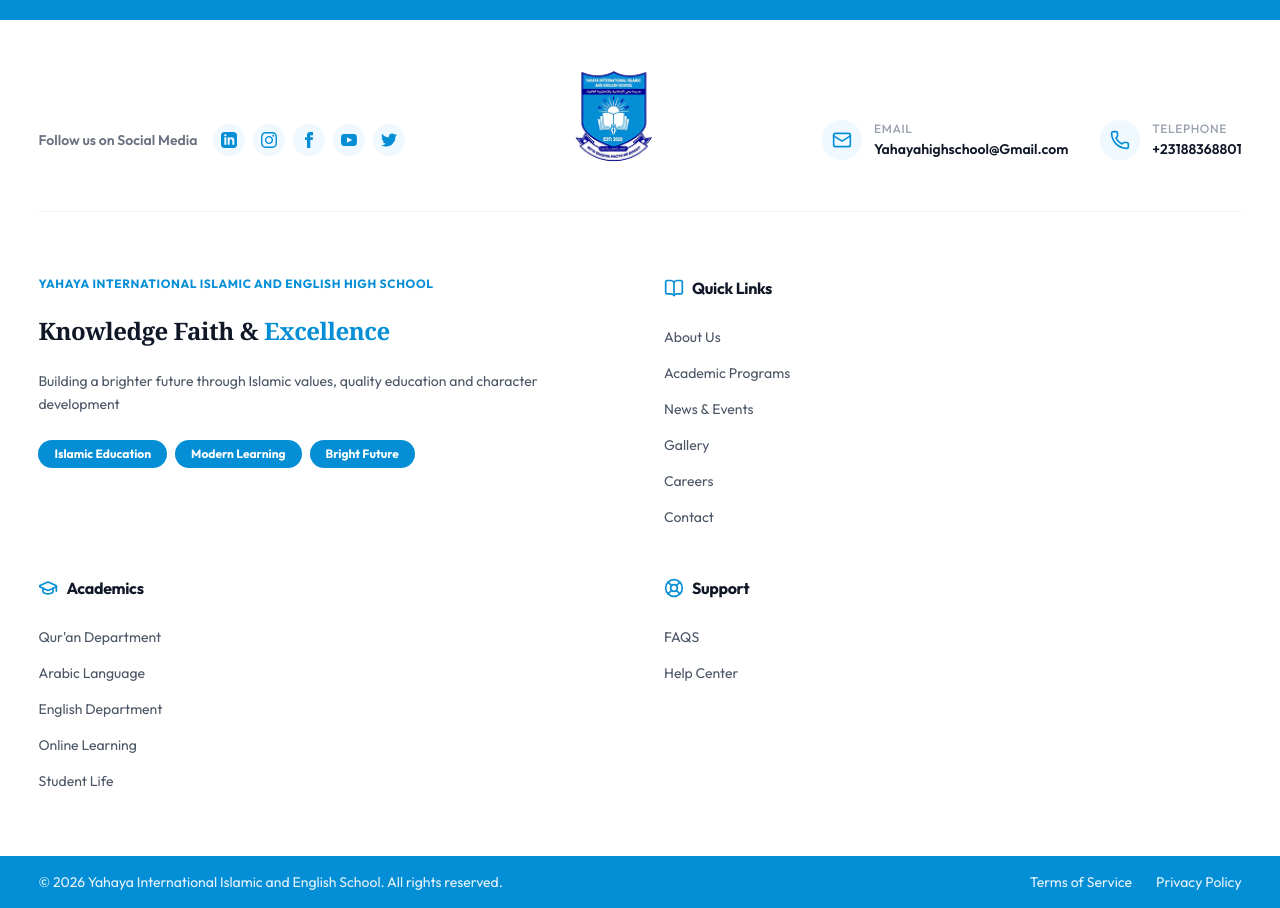
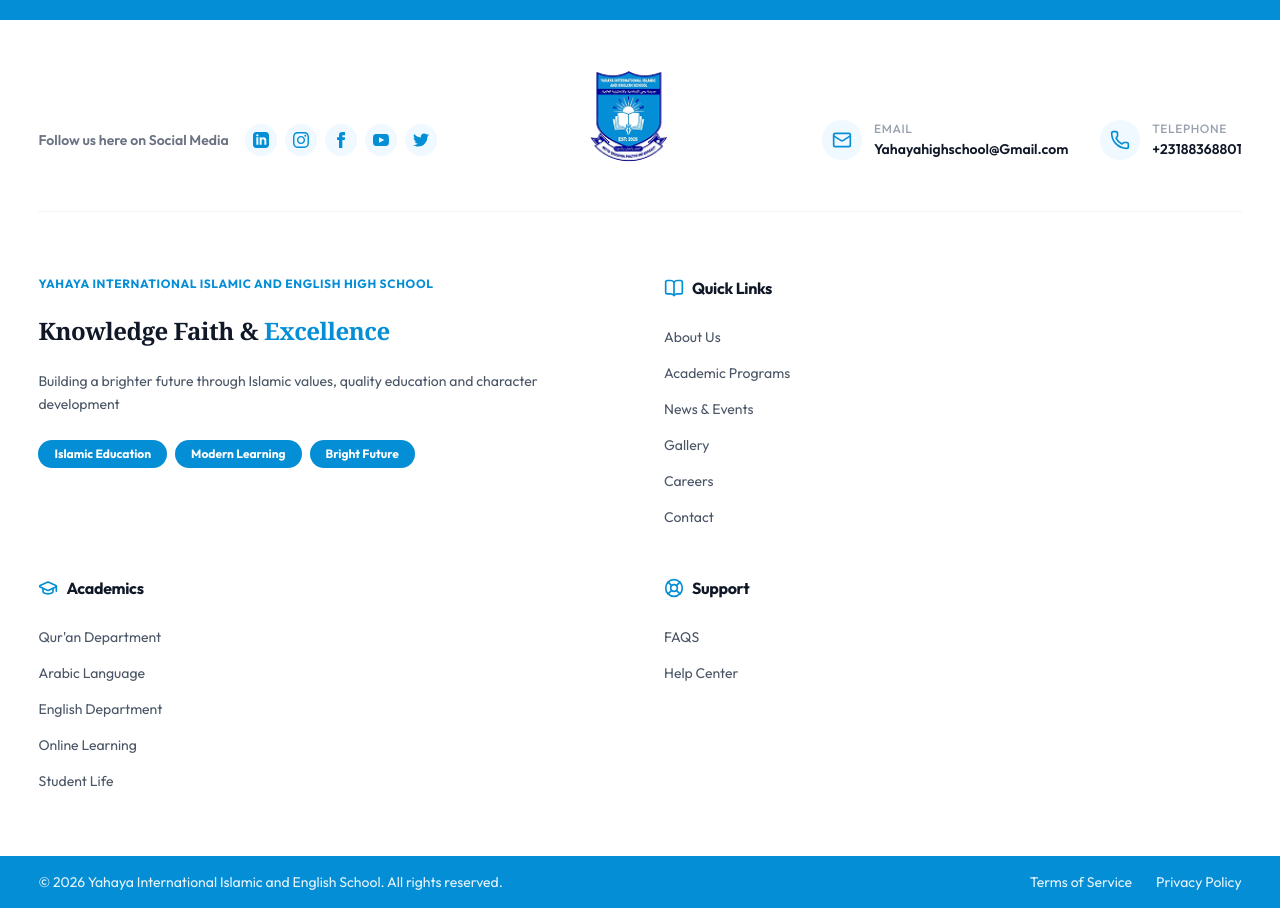
Before and after one commit to Hakromah/YAHAYASCHOOL, a Next.js app in the folder frontend/: page /en/donations in a window 1280 px wide. Shown: the part 4540-5448 px from the top of the page. Built offline with nearby package versions, Linux system fonts and the light colour scheme; no server answers.

Commit message:
make changes in the footer

```diff
--- a/frontend/components/public/Footer.tsx
+++ b/frontend/components/public/Footer.tsx
@@ -19,7 +19,7 @@ export function Footer({ locale = 'en' }: FooterProps) {
       <Container>
         <div className="flex flex-col md:flex-row items-center justify-between py-8 border-b border-gray-100 gap-8">
           <div className="flex items-center gap-4">
-            <span className="text-sm font-semibold text-gray-500">Follow us on Social Media</span>
+            <span className="text-sm font-semibold text-gray-500">Follow us here on Social Media</span>
             <div className="flex items-center gap-2">
               <a href="#" className="w-8 h-8 rounded-full bg-sky-50 text-[#048ED6] flex items-center justify-center hover:bg-[#048ED6] hover:text-white transition-colors">
                 <svg className="w-4 h-4" fill="currentColor" viewBox="0 0 24 24"><path d="M19 0h-14c-2.761 0-5 2.239-5 5v14c0 2.761 2.239 5 5 5h14c2.762 0 5-2.239 5-5v-14c0-2.761-2.238-5-5-5zm-11 19h-3v-11h3v11zm-1.5-12.268c-.966 0-1.75-.79-1.75-1.764s.784-1.764 1.75-1.764 1.75.79 1.75 1.764-.783 1.764-1.75 1.764zm13.5 12.268h-3v-5.604c0-3.368-4-3.113-4 0v5.604h-3v-11h3v1.765c1.396-2.586 7-2.777 7 2.476v6.759z"/></svg>
```
